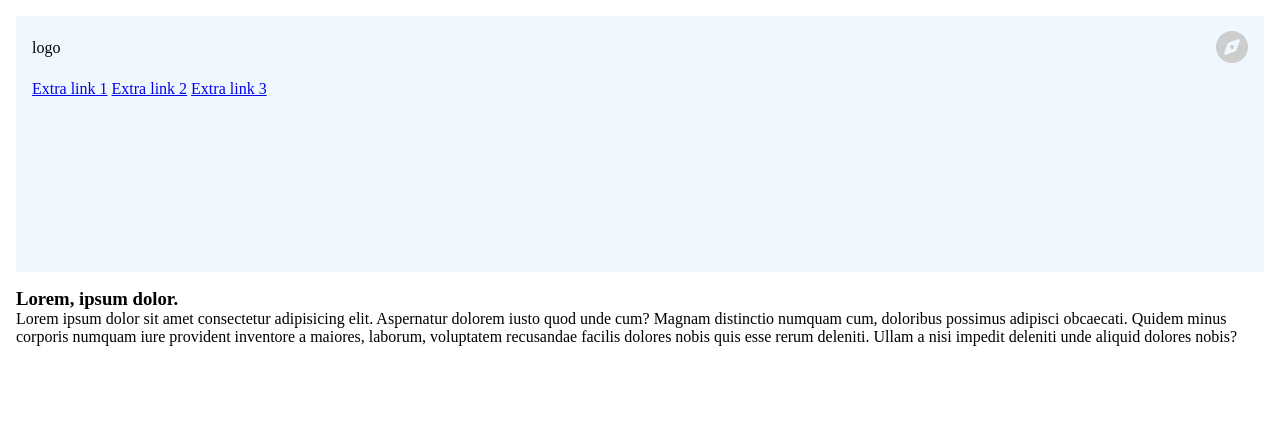
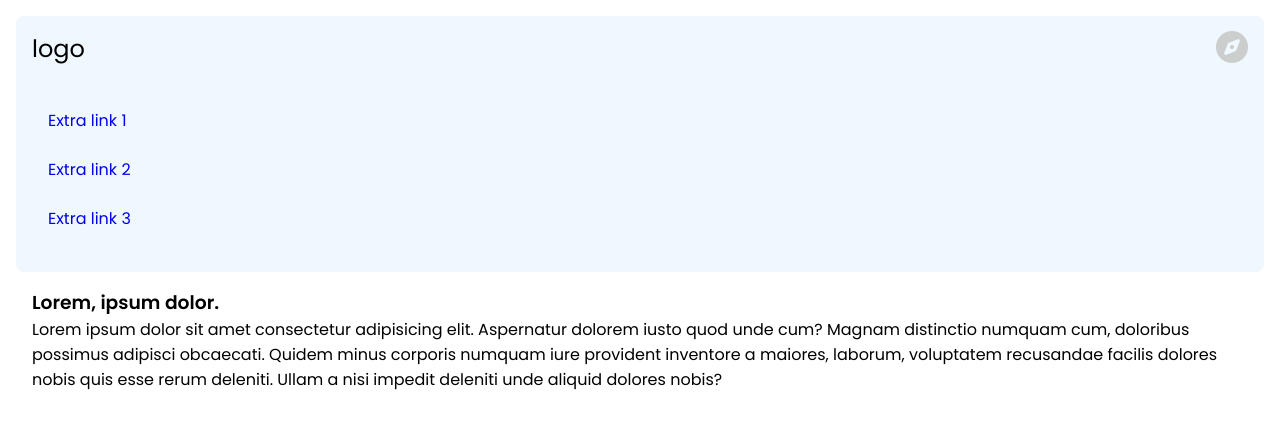
Before and after one commit to Kayetic/Polish-Website, a plain HTML site: page index.html in a window 1280 px wide. Both pictures are taken after a click on the link 1232 px from the left and 48 px from the top of the page. Drawn offline with Linux system fonts and the light colour scheme.

Commit message:
added animations to extra links opening and added animation delays

```diff
--- a/index.css
+++ b/index.css
@@ -1,7 +1,22 @@
+@import url("https://fonts.googleapis.com/css2?family=Poppins:ital,wght@0,400;0,500;0,600;1,300&display=swap");
+
 * {
   margin: 0;
   padding: 0;
   box-sizing: border-box;
+  font-family: "Poppins", sans-serif;
+}
+
+body {
+  display: flex;
+  flex-direction: column;
+}
+
+.logo {
+  font-size: 1.5rem;
+  font-weight: 400;
+  color: #000;
+  transition: all 0.8s cubic-bezier(0.27, 0.03, 0.02, 1);
 }
 
 .navbar {
@@ -12,6 +27,21 @@
   /* transition: all 0.8s cubic-bezier(0, 0, 0.02, 1); */
   transition: all 0.8s cubic-bezier(0.27, 0.03, 0.02, 1);
   overflow: hidden;
+  border-radius: 0.5rem;
+}
+
+.navbar .bottom-bar {
+  gap: 1.5rem;
+}
+
+.navbar .bottom-bar a {
+  text-decoration: none;
+  opacity: 0;
+  filter: blur(
+    5px
+  ); /* Adjust this value to get the desired level of initial blur */
+  transition: opacity 0.8s cubic-bezier(0.27, 0.03, 0.02, 1),
+    filter 0.8s cubic-bezier(0.27, 0.03, 0.02, 1);
 }
 
 .top-bar {
@@ -31,13 +61,47 @@
 } */
 
 .navbar.expanded .bottom-bar {
-  display: block; /* Show the extra links when the navbar is expanded */
+  display: flex;
+  flex-direction: column; /* Show the extra links when the navbar is expanded */
+}
+
+.navbar.expanded .bottom-bar a {
+  opacity: 1;
+  filter: blur(0px); /* No blur when the navbar is expanded */
 }
 
 .hero {
-  padding: 0 1rem;
+  padding: 0 2rem;
 }
 
 .bottom-bar {
-  display: block;
+  display: flex;
+  flex-direction: column;
+  /* gap: 1rem; */
+  margin-top: 1.75rem;
+  margin-left: 1rem;
 }
+
+.nav.bottom-bar a:nth-child(1) {
+  transition-delay: 0.1s;
+}
+
+.nav.bottom-bar a:nth-child(2) {
+  transition-delay: 0.2s;
+}
+
+.nav.bottom-bar a:nth-child(3) {
+  transition-delay: 0.3s;
+}
+
+.nav.bottom-bar a:nth-child(4) {
+  transition-delay: 0.4s;
+}
+
+img {
+  margin: 0 1rem;
+  width: 1fr;
+  height: auto;
+  margin-bottom: 1.5rem;
+  border-radius: 0.5rem;
+}
```
